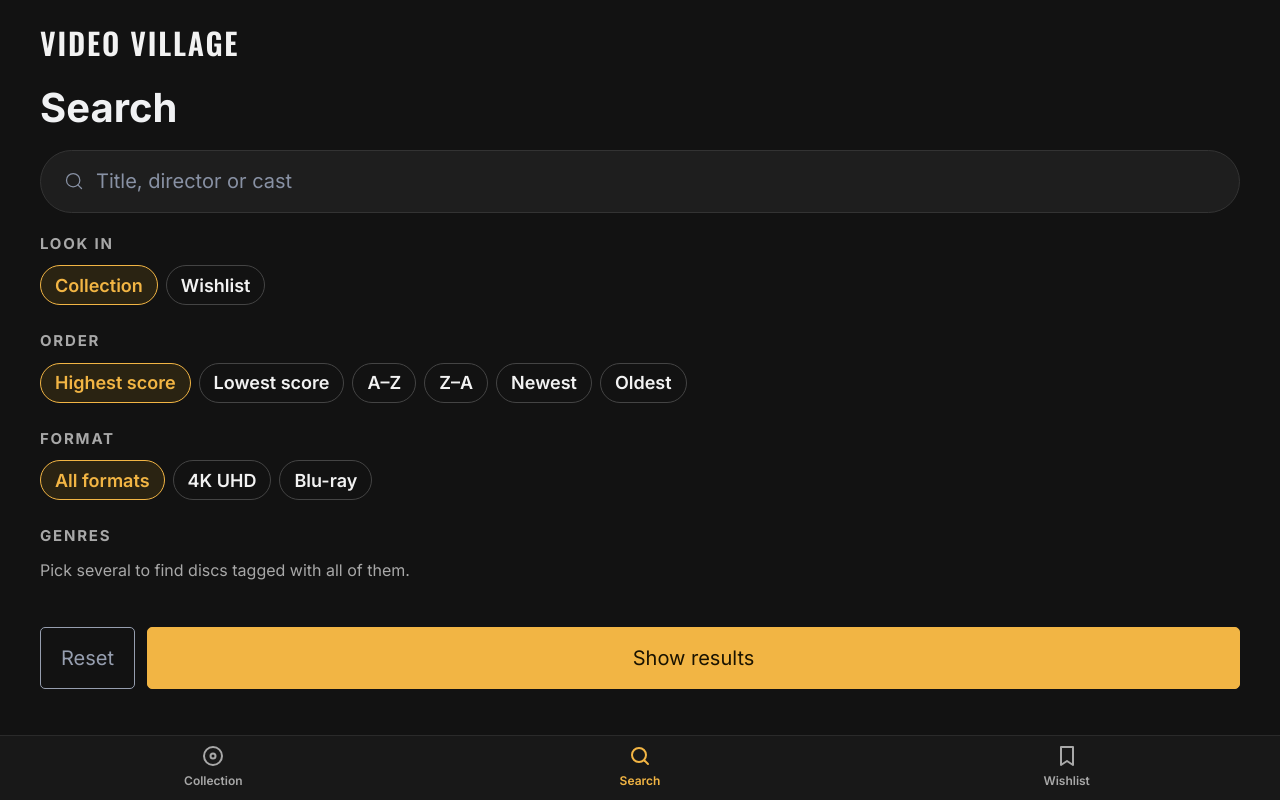
After one commit to vigneshkvishwanathan/videovillage, a Flask app: page /search in a window 1280 px wide. The commit adds this page. Run offline with Flask 3, Linux system fonts and the light colour scheme; data that the repository does not hold is empty; some libraries are stand-ins or nearby versions.

Commit message:
Search tab: its own page with chips; one Order choice sets sort and direction

```diff
--- a/web/app.py
+++ b/web/app.py
@@ -49,7 +49,7 @@ STARTER_AUDIO = ["Dolby Atmos", "DTS:X", "DTS-HD MA 5.1", "Dolby TrueHD 7.1"]
 STARTER_ASPECT_RATIOS = [2.39, 2.20, 1.90, 1.85, 1.78, 1.43]
 
 SUGGESTED_COLUMNS = ["label", "audio_format", "video_format"]  # NEW
-SORTS = [("score", "Highest score"), ("title", "Title A–Z"), ("year", "Newest first")]  # NEW
+
 
 
 def db():
@@ -225,6 +225,9 @@ def read_filters(args):
         "dir": direction if direction in SORT_DIRECTIONS else None,
         "layout": "cards" if args.get("layout") == "cards" else "list",
     }
+    sort_word, _, order_dir = args.get("order", "").partition("-")
+    if (sort_word, order_dir) in SORT_WORDS:
+        filters["sort"], filters["dir"] = sort_word, order_dir
     return view, filters
 
 SORT_WORDS = {
@@ -232,6 +235,12 @@ SORT_WORDS = {
     ("title", "asc"): "A–Z",            ("title", "desc"): "Z–A",
     ("year", "desc"): "Newest",         ("year", "asc"): "Oldest",
 }
+
+def effective_order(filters):
+    """The (sort, direction) pair actually in use. Unknown sorts fall back to highest score."""
+    direction = filters["dir"] or ("asc" if filters["sort"] == "title" else "desc")
+    order = (filters["sort"], direction)
+    return order if order in SORT_WORDS else ("score", "desc")
 
 def filter_summary(filters):
     """One line saying what the list shows, e.g. "Highest score · 4K UHD · War + Drama"."""
@@ -329,9 +338,26 @@ def index():
         counts={"collection": counts.get(True, 0), "wishlist": counts.get(False, 0)},
         genres=used_genres,
         formats=FORMATS,
-        sorts=SORTS,
         summary=filter_summary(filters),
         active=filters_active(filters)
+    )
+
+@app.route("/search")
+def search_page():
+    view, filters = read_filters(request.args)
+    with db() as conn:
+        genres = [
+            row["genre"]
+            for row in conn.execute("SELECT DISTINCT unnest(genres) AS genre FROM discs ORDER BY genre")
+        ]
+    return render_template(
+        "search_page.html",
+        view=view,
+        filters=filters,
+        genres=genres,
+        formats=FORMATS,
+        orders=SORT_WORDS.items(),
+        current_order=effective_order(filters),
     )
 
 
--- a/web/static/style.css
+++ b/web/static/style.css
@@ -112,28 +112,80 @@ body {
   gap: 8px;
   margin-bottom: 0.75rem;
 }
-.filters { flex: 1 1 0; min-width: 0; margin: 0; }
-.filters[open] { flex-basis: 100%; }
-.filters > summary {
+
+
+/* ---- Filter summary on the list: a button-looking link to the Search page ---- */
+.filter-summary {
+  flex: 1 1 0;
+  min-width: 0;
   display: flex;
   align-items: center;
   min-height: 40px;
   padding: 0 12px;
   border: 1px solid #444444;
   border-radius: 10px;
+  color: var(--vv-text);
   font-size: 0.85rem;
   font-weight: 600;
+  text-decoration: none;
   white-space: nowrap;
   overflow: hidden;
   text-overflow: ellipsis;
-  cursor: pointer;
 }
-.filters > summary.is-active {
+.filter-summary.is-active {
   border-color: var(--vv-amber);
   background: #2A2312;
   color: var(--vv-amber);
 }
-.filters form { margin-top: 0.75rem; }
+
+/* ---- Search page ---- */
+.search-form fieldset { margin-bottom: 1.25rem; }
+.search-form legend {
+  margin-bottom: 0.5rem;
+  font-size: 0.75rem;
+  font-weight: 700;
+  letter-spacing: 0.12em;
+  text-transform: uppercase;
+  color: var(--vv-muted);
+}
+
+/* A chip is a real radio or checkbox, hidden, with a styled span beside it */
+.chips { display: flex; flex-wrap: wrap; gap: 8px; }
+.chip { position: relative; margin: 0; }
+.chip input {
+  position: absolute;
+  width: 1px;
+  height: 1px;
+  margin: 0;
+  opacity: 0;
+}
+.chip span {
+  display: inline-flex;
+  align-items: center;
+  min-height: 40px;
+  padding: 0 14px;
+  border: 1px solid #444444;
+  border-radius: 999px;
+  font-size: 0.9rem;
+  font-weight: 600;
+  cursor: pointer;
+}
+.chip input:checked + span {
+  border-color: var(--vv-amber);
+  background: #2A2312;
+  color: var(--vv-amber);
+}
+.chip input:focus-visible + span {
+  outline: 2px solid var(--vv-amber);
+  outline-offset: 2px;
+}
+
+.search-actions { display: flex; gap: 12px; }
+.search-actions > * { margin: 0; }
+.search-actions button { flex: 1; }
+
+
+
 .clear { font-size: 0.85rem; font-weight: 700; text-decoration: none; }
 
 .toggle {
@@ -245,12 +297,7 @@ body {
   color: var(--pico-primary);
 }
 
-/* Until 4.5: show where the Search tab landed */
-#filters:target {
-  outline: 2px solid var(--vv-amber);
-  outline-offset: 6px;
-  border-radius: 8px;
-}
+
 
 /* ---- Card view: a sideways strip that snaps one card into the middle ---- */
 .card-strip {
--- a/web/templates/base.html
+++ b/web/templates/base.html
@@ -24,7 +24,7 @@
       <svg width="24" height="24" viewBox="0 0 24 24" fill="none" stroke="currentColor" stroke-width="2" aria-hidden="true"><circle cx="12" cy="12" r="9"></circle><circle cx="12" cy="12" r="2.5"></circle></svg>
       Collection
     </a>
-    <a href="{{ request.full_path if request.endpoint == 'index' else url_for('index') }}#filters">
+            <a href="{{ url_for('search_page', **dict(request.args)) if request.endpoint == 'index' else url_for('search_page') }}" {% if request.endpoint == "search_page" %}aria-current="page"{% endif %}>
       <svg width="24" height="24" viewBox="0 0 24 24" fill="none" stroke="currentColor" stroke-width="2" stroke-linecap="round" aria-hidden="true"><circle cx="11" cy="11" r="7"></circle><path d="M20 20l-3.5-3.5"></path></svg>
       Search
     </a>
--- /dev/null
+++ b/web/templates/search_page.html
@@ -0,0 +1,52 @@
+{% extends "base.html" %}
+{% block content %}
+<h1>Search</h1>
+
+<form method="get" action="{{ url_for('index') }}" class="search-form">
+  <input type="hidden" name="layout" value="{{ filters.layout }}">
+  <input type="search" name="q" value="{{ filters.q }}" placeholder="Title, director or cast" aria-label="Search titles, directors or cast">
+
+  <fieldset>
+    <legend>Look in</legend>
+    <div class="chips">
+      {% for value, label in [("collection", "Collection"), ("wishlist", "Wishlist")] %}
+      <label class="chip"><input type="radio" name="view" value="{{ value }}" {{ "checked" if view == value }}><span>{{ label }}</span></label>
+      {% endfor %}
+    </div>
+  </fieldset>
+
+  <fieldset>
+    <legend>Order</legend>
+    <div class="chips">
+      {% for (sort, direction), label in orders %}
+      <label class="chip"><input type="radio" name="order" value="{{ sort }}-{{ direction }}" {{ "checked" if (sort, direction) == current_order }}><span>{{ label }}</span></label>
+      {% endfor %}
+    </div>
+  </fieldset>
+
+  <fieldset>
+    <legend>Format</legend>
+    <div class="chips">
+      <label class="chip"><input type="radio" name="format" value="" {{ "checked" if not filters.format }}><span>All formats</span></label>
+      {% for f in formats %}
+      <label class="chip"><input type="radio" name="format" value="{{ f }}" {{ "checked" if filters.format == f }}><span>{{ f }}</span></label>
+      {% endfor %}
+    </div>
+  </fieldset>
+
+  <fieldset>
+    <legend>Genres</legend>
+    <p class="sub">Pick several to find discs tagged with all of them.</p>
+    <div class="chips">
+      {% for g in genres %}
+      <label class="chip"><input type="checkbox" name="genre" value="{{ g }}" {{ "checked" if g in filters.genres }}><span>{{ g }}</span></label>
+      {% endfor %}
+    </div>
+  </fieldset>
+
+  <div class="search-actions">
+    <a role="button" class="secondary outline" href="{{ url_for('search_page', view=view, layout=filters.layout) }}">Reset</a>
+    <button type="submit">Show results</button>
+  </div>
+</form>
+{% endblock %}
```
Also changed, not shown: web/templates/index.html (+1 -28 lines), web/test_forms.py (+23 -1 lines).
